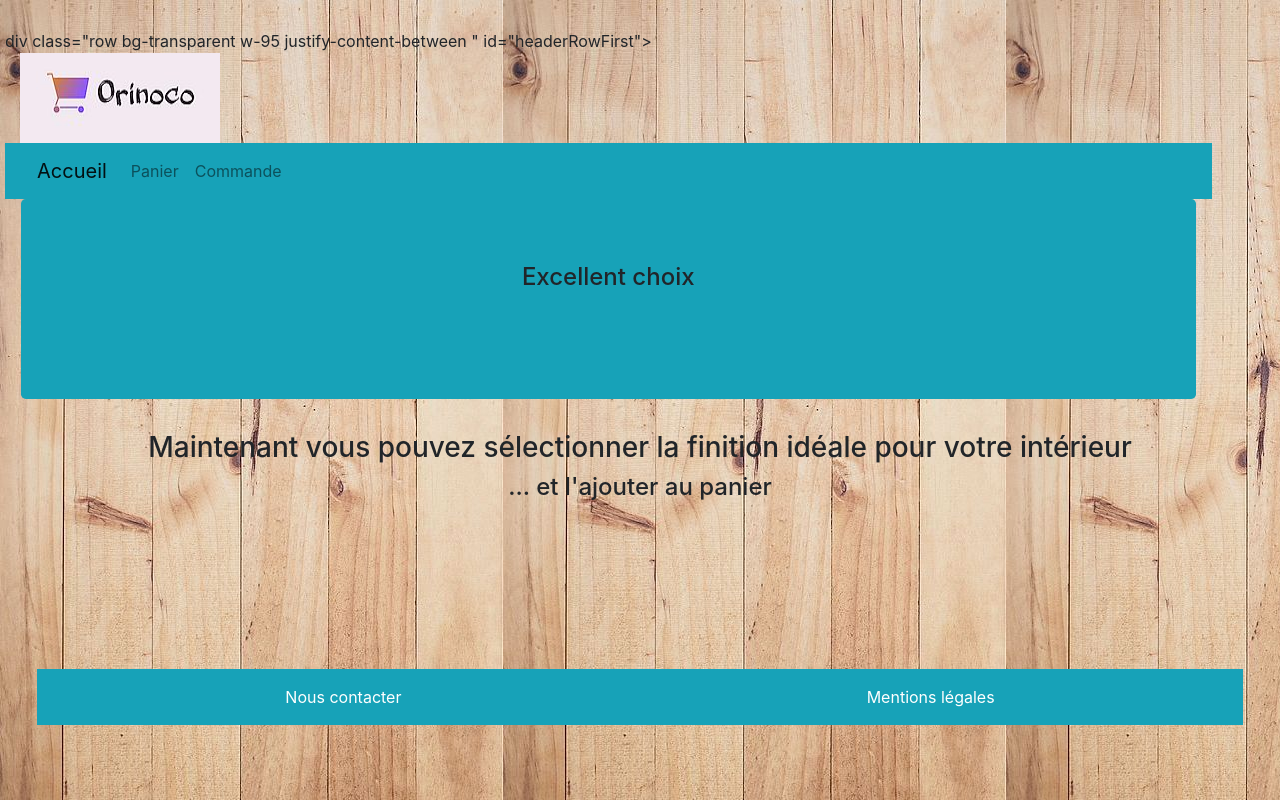
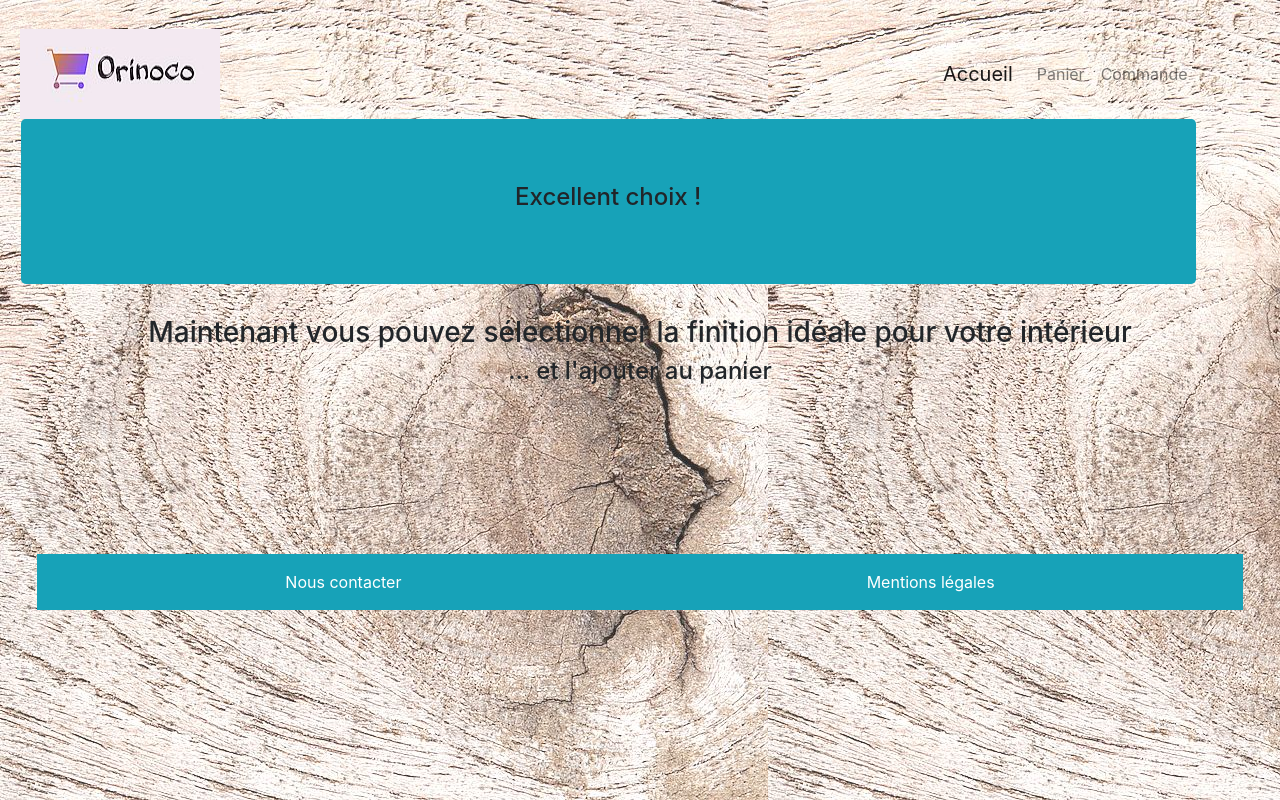
Before and after one commit to sygs1/GS_P5_orinoco, a website: page produit.html in a window 1280 px wide. Drawn offline with nearby package versions, Linux system fonts and the light colour scheme; no server answers.

Commit message:
clean_rep_img

```diff
--- a/js/panier.js
+++ b/js/panier.js
@@ -317,7 +317,7 @@ function envoyerServer () {
 
     post("http://localhost:3000/api/furniture/order", jsonBody);
 
-   //window.location.href = "confirm.html";
+   window.location.href = "confirm.html";
 
   });
 
--- a/produit.html
+++ b/produit.html
@@ -25,14 +25,14 @@
 
     <section class="containerHeader bg-transparent">
 
-        div class="row bg-transparent w-95 justify-content-between " id="headerRowFirst">
+        <div class="row bg-transparent w-95 justify-content-between " id="headerRowFirst">
             <div class="col w-75 ">
             <a href="index.html">
                 <img src="./images/orinoco-transp.jpg" width="200" height="90" alt="logo-orinoco" >
             </a>
             </div>
 
-            <nav class="navbar navbar-light bg-info navbar-expand-lg">
+            <nav class="navbar navbar-light bg-transparent navbar-expand-lg">
                 <a class="navbar-brand" href="#"></a>
                 <button class="navbar-toggler" type="button" data-toggle="collapse" data-target="#navbarSupportedContent" aria-controls="navbarSupportedContent" aria-expanded="false" aria-label="Toggle navigation">
                   <span class="navbar-toggler-icon"></span>
@@ -53,10 +53,10 @@
             </nav>
         </div>
 
-        <div class="row">
+        <div class="row" id=jumbo">
             <div class="jumbotron bg-info text-center ">
 
-                <h4>Excellent choix </h4>
+                <h4>Excellent choix ! </h4>
 
             </div>
 
--- a/style.scss
+++ b/style.scss
@@ -35,7 +35,8 @@ margin:0 auto;
 }
 
 body{
-    background-image: url(./images/texture2-background-min.jpg) ;
+    background-image: url(./images/chene.jpg) ;
+
 }
     /***************   container pour articles avec photos  ***************/
     #headerRowFirst{
@@ -58,7 +59,7 @@ body{
 
     .jumbotron{
         width:95%;
-        height: 200px;
+        max-height: 200px;
         margin:0 auto;
             & h2{
                 color:white;
```
Also changed, not shown: index.html (+2 -2 lines), panier.html (+1 -1 lines), images/chene.jpg (added), images/logorinoco-min.png (deleted), images/logorinoco.png (deleted), images/texture2-background-min.jpg (deleted), style.css, 1 other file.
